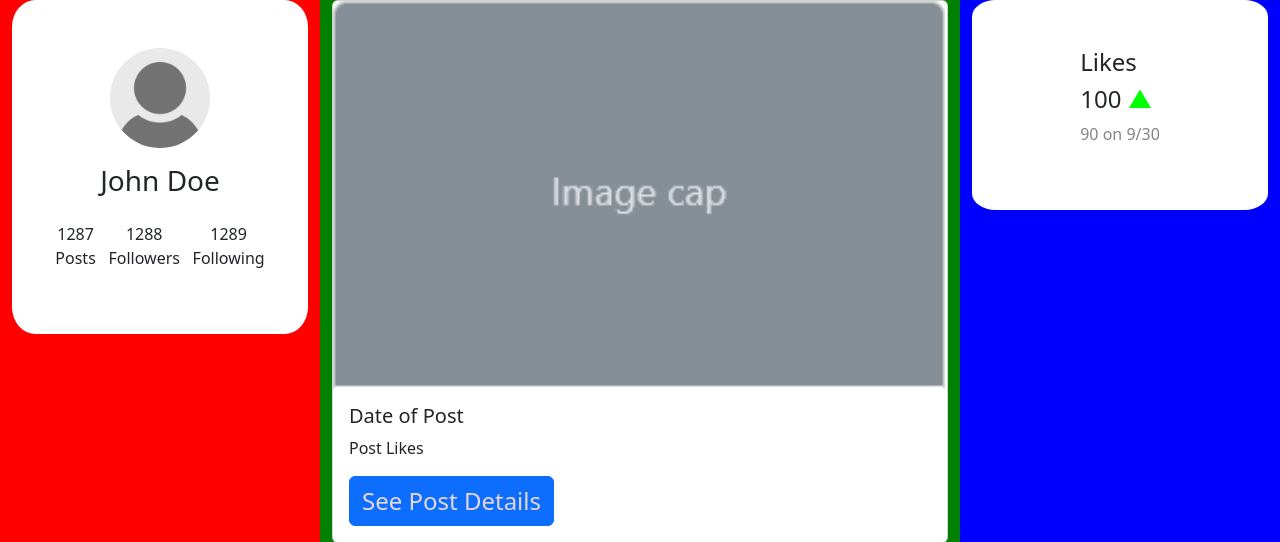
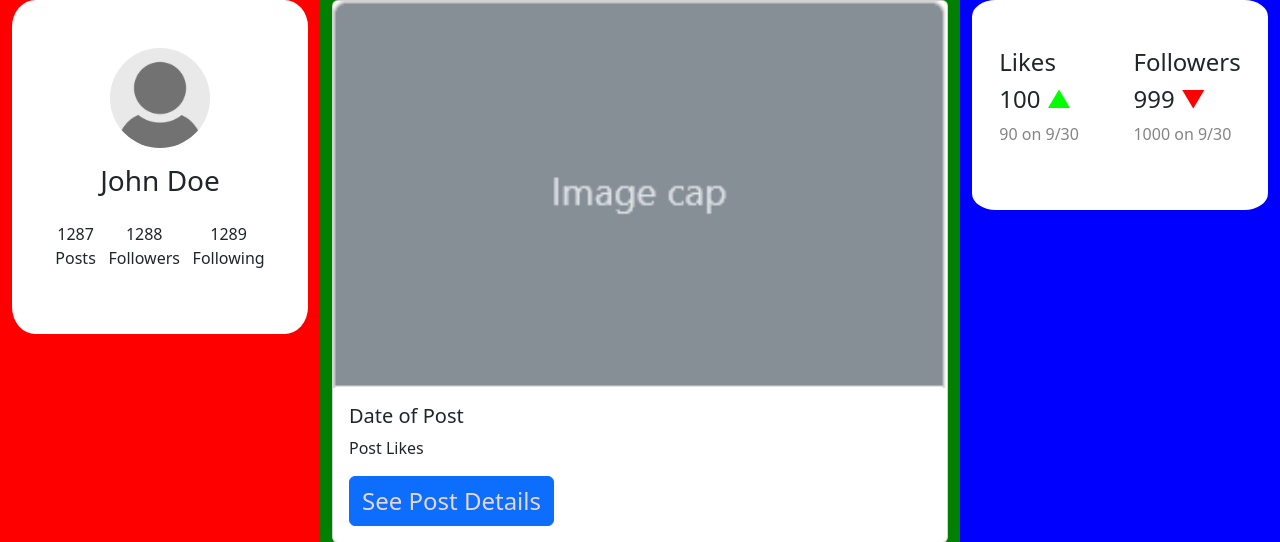
Before and after one commit to UCCS-CS4300-5300/group6-fall2023, a Django app: a page that uses popularity_assessor/templates/profile.html in a window 1280 px wide. Shown: the part 68-610 px from the top of the page. Run offline with Django 3.2, Linux system fonts and the light colour scheme.

Commit message:
Added an example of follower count change

```diff
--- a/popularity_assessor/templates/profile.html
+++ b/popularity_assessor/templates/profile.html
@@ -51,6 +51,13 @@
             <p style="color: #848484;">90 on 9/30</p>
           </div>
         </div>
+      <div>
+        <h4>Followers</h4>
+        <div class="">
+          <h4>999 <span style="color: #FF0000;">▼</span></h4>
+          <p style="color: #848484;">1000 on 9/30</p>
+        </div>
+      </div>
       </div>
     </div>
   </div>
```
